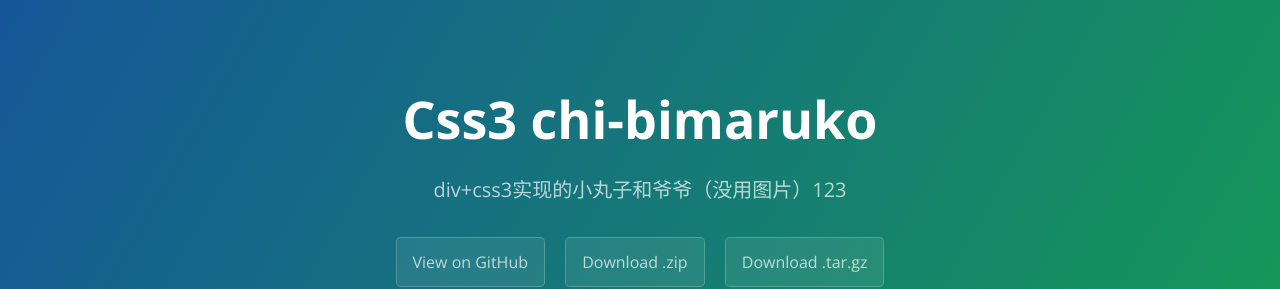
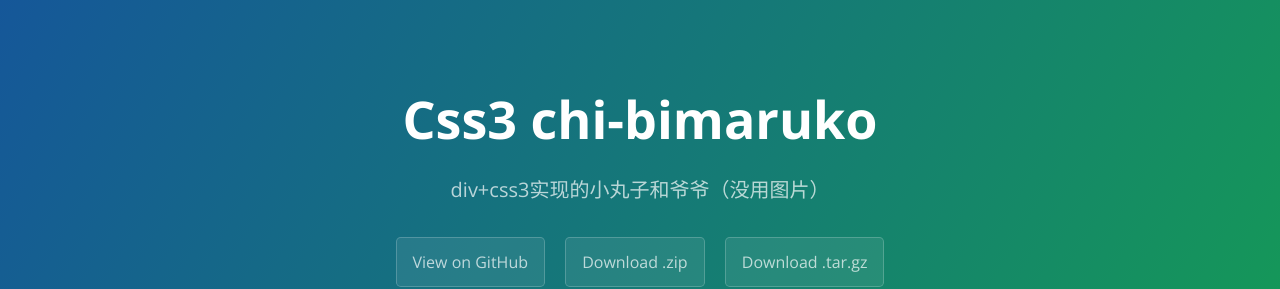
Before and after one commit to lancer07/css3_Chi-biMaruko, a plain HTML site: page index.html in a window 1280 px wide. Shown: the top 289 px of the page. Drawn offline with nearby package versions, Linux system fonts and the light colour scheme.

Commit message:
Revert "123"
This reverts commit 04238cb84c9005c99a4bdfb66bf0cb17dbea0967.

```diff
--- a/index.html
+++ b/index.html
@@ -14,7 +14,7 @@
 <body>
     <section class="page-header">
         <h1 class="project-name">Css3 chi-bimaruko</h1>
-        <h2 class="project-tagline">div+css3实现的小丸子和爷爷（没用图片）123</h2>
+        <h2 class="project-tagline">div+css3实现的小丸子和爷爷（没用图片）</h2>
         <a href="https://github.com/lancer07/css3_Chi-biMaruko" class="btn">View on GitHub</a>
         <a href="https://github.com/lancer07/css3_Chi-biMaruko/zipball/master" class="btn">Download .zip</a>
         <a href="https://github.com/lancer07/css3_Chi-biMaruko/tarball/master" class="btn">Download .tar.gz</a>
```
